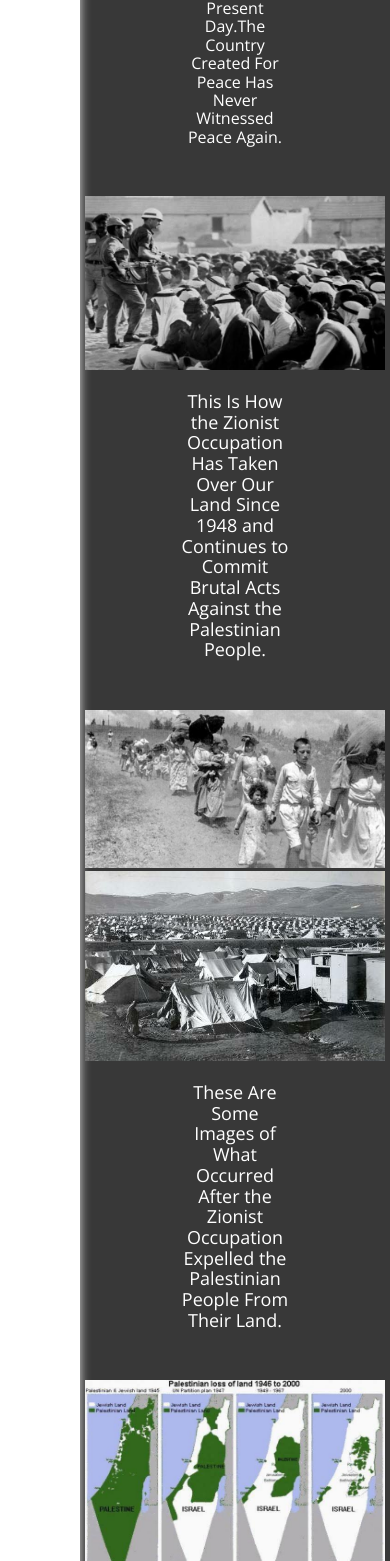
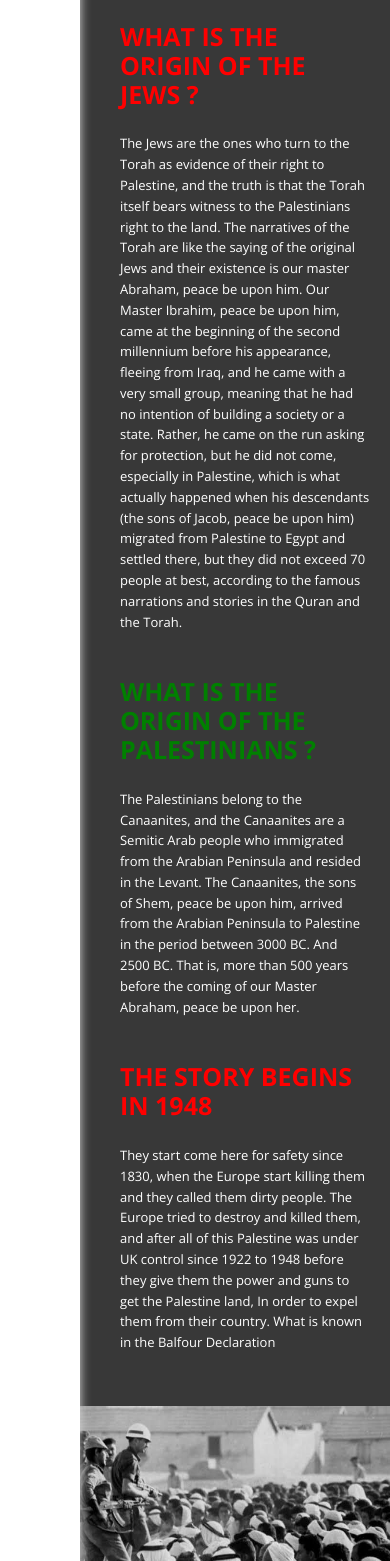
Before and after one commit to omar-diab/Eyes-On-Palestine, a plain HTML site: page index.html in a window 390 px wide. Shown: the part 413-1974 px from the top of the page. Drawn offline with nearby package versions, Linux system fonts and the light colour scheme.

Commit message:
Uploud the file

```diff
--- a/css/main.css
+++ b/css/main.css
@@ -115,7 +115,7 @@ ul{
     border-radius: 50%;
 }
 .page .content h1{
-    margin: 20px 20px 40px;
+    margin: 40px;
     color: var(--green-color);
 }
 .page .content h1::before,
@@ -147,51 +147,144 @@ ul{
 /* End Animation */
 /* Start Truth Story */
 .truth-story{
-    padding: 50px;
+    padding: 30px;
     margin: 50px;
     color: var(--white-color);
 }
 .truth-story .intro{
     text-align: center;
-    margin-bottom: 50px;
+    font-size: 20px;
+    text-transform: uppercase;
+    padding-bottom: 15px;
 }
-.truth-story .intro h2{
+.truth-story .jews-origin h3{
+    color: var(--red-color);
+    font-size: 20px;
+    text-transform: uppercase;
+}
+.truth-story .jews-origin p{
+    font-size: 13px;
+    line-height: 1.6;
+}
+@media(max-width: 768px){
+    .truth-story .intro{
+        text-align: center;
+        font-size: 20px;
+        padding-bottom: 20px;
+        text-transform: uppercase;
+        width: 250px;
+        margin-left: -45px;
+    }
+    .truth-story .jews-origin h3{
+        color: var(--red-color);
+        font-size: 25px;
+        width: 250px;
+        margin-left: -40px;
+        text-transform: uppercase;
+    }
+    .truth-story .jews-origin p{
+        font-size: 13px;
+        line-height: 1.6;
+        width: 250px;
+        margin-left: -40px;
+    }
+}
+.truth-story .pal-origin h3{
+    color: var(--green-color);
+    font-size: 20px;
+    text-transform: uppercase;
+    padding-top: 20px;
+}
+.truth-story .pal-origin p{
+    font-size: 13px;
+    line-height: 1.6;
+}
+@media(max-width: 768px){
+    .truth-story .pal-origin h3{
+        color: var(--green-color);
+        font-size: 25px;
+        width: 250px;
+        margin-left: -40px;
+        text-transform: uppercase;
+    }
+    .truth-story .pal-origin p{
+        font-size: 13px;
+        line-height: 1.6;
+        width: 250px;
+        margin-left: -40px;
+    }
+}
+.truth-story .story h3{
+    color: var(--red-color);
+    font-size: 20px;
+    text-transform: uppercase;
+    padding-top: 20px;
+}
+.truth-story .explain-1{
+    padding-top: 40px;
+}
+.truth-story .explain-1 .image{
+    display: grid;
+    grid-template-columns: repeat(auto-fill, minmax(350px , 1fr));
+    gap: 30px;
+    justify-content: center;
+}
+.truth-story .explain-1 .image img{
+    width: 350px;
+    height: 250px;
+}
+.truth-story .explain-1 p{
+    text-align: center;
+    font-size: 20px;
+    padding-top: 20px;
+    color: var(--green-color);
     font-weight: bold;
-    margin-bottom: 0;
 }
-.truth-story .intro p{
-    font-size: 15px;
+@media(max-width: 768px){
+    .truth-story .explain-1 p{
+        line-height: 1.6;
+        width: 250px;
+        margin-left: -40px;
+    }
 }
-.truth-story .images{
+@media(max-width: 768px){
+    .truth-story .story h3{
+        color: var(--red-color);
+        font-size: 25px;
+        width: 250px;
+        margin-left: -40px;
+        text-transform: uppercase;
+    }
+    .truth-story .story p{
+        font-size: 13px;
+        line-height: 1.6;
+        width: 250px;
+        margin-left: -40px;
+    }
+}
+.truth-story .explain-2{
+    padding-top: 40px;
     text-align: center;
     align-items: center;
 }
-.truth-story .images .img img{
-    width: 500px;
+.truth-story .explain-2 p{
+    font-size: 20px;
+    padding-top: 20px;
+    color: var(--red-color);
+    font-weight: bold;
 }
-.truth-story .images .img{
-    margin-bottom: 50px;
-}
-.truth-story .images .img .one{
-    height: 315.84px;
-}
-.truth-story .images p{
-    font-size: 18px;
-}
-@media(max-width: 767px){
-    .truth-story .images .img img{
-        width: 300px;
-        margin-left: -95px;
+@media(max-width: 768px){
+    .truth-story .explain-2{
+        align-items: center;
     }
-    .truth-story .images .img .one{
-        height: 100%;
+    .truth-story .explain-2 img{
+        width: 308px;
+        margin-left: -80px;
     }
-    .truth-story .intro h2{
-        font-size: 20px;
-        font-weight: bold;
-    }
-    .truth-story .intro p{
-        font-size: 16px;
+    .truth-story .explain-2 p{
+        line-height: 1.6;
+        width: 250px;
+        margin-left: -40px;
     }
 }
 /* End Truth Story */
@@ -200,29 +293,38 @@ ul{
     margin-top: 100px;
     text-align: center;
     font-size: 20px;
-    font-weight: bold;
+    font-weight: normal;
     color: var(--white-color);
-    margin-bottom: 0;
+    margin-bottom: -24px;
 }
 .our-media .medias{
     display: grid;
     grid-template-columns: repeat(auto-fill, minmax(250px, 1fr));
-    margin: 80px 30px;
+    margin: 80px;
     gap: 40px;
 }
 @media(max-width: 970px){
     .our-media .medias{
         grid-template-columns: repeat(auto-fill, minmax(250px, 1fr));
-        margin: 80px 20px;
-        gap: 10px;
-        flex-wrap: wrap;
+        margin: 80px;
+        gap: 20px;
+        column-gap: 26px;
     }
 }
 @media(max-width: 767px){
     .our-media .medias{
         grid-template-columns: minmax(200px, 1fr);
-        margin: 80px 40px;
+        margin: 80px 35px;
         gap: 10px;
+    }
+    .our-media h2{
+        margin-top: 100px;
+        text-align: start;
+        font-size: 20px;
+        font-weight: normal;
+        color: var(--white-color);
+        margin-bottom: -24px;
+        margin-left: 40px;
     }
 }
 .our-media .medias .media{
--- a/index.html
+++ b/index.html
@@ -48,23 +48,53 @@
             <h1 class="p-relative">True Story</h1>
             <div class="truth-story">
                 <div class="intro">
-                    <h2>NO PEACE WITHOUT OUR LAND</h2>
-                    <p>The Story Begins From 15 / 05 / 1948 To The Present Day.The Country Created For Peace Has Never Witnessed Peace Again.</p>
+                    <h2>there is no peace without our land</h2>
                 </div>
-                <div class="images">
-                    <div class="img first">
+                <div class="jews-origin">
+                    <h3>What is the origin of the Jews ?</h3>
+                    <p>
+                        The Jews are the ones who turn to the Torah as evidence of their right to Palestine,
+                        and the truth is that the Torah itself bears witness to the Palestinians right to the land.
+                        The narratives of the Torah are like the saying of the original Jews and their existence is our master Abraham,
+                        peace be upon him. Our Master Ibrahim, peace be upon him, came at the beginning of the second millennium before his appearance,
+                        fleeing from Iraq, and he came with a very small group, meaning that he had no intention of building a society or a state. Rather,
+                        he came on the run asking for protection, but he did not come, especially in Palestine,
+                        which is what actually happened when his descendants (the sons of Jacob, peace be upon him) migrated from Palestine to Egypt and settled there,
+                        but they did not exceed 70 people at best, according to the famous narrations and stories in the Quran and the Torah.
+                    </p>
+                </div>
+                <div class="pal-origin">
+                    <h3>What is the origin of the Palestinians ?</h3>
+                    <p>
+                        The Palestinians belong to the Canaanites, and the Canaanites are a Semitic Arab people who immigrated from the Arabian Peninsula
+                        and resided in the Levant. The Canaanites, the sons of Shem, peace be upon him,
+                        arrived from the Arabian Peninsula to Palestine in the period between 3000 BC. And 2500 BC. That is,
+                        more than 500 years before the coming of our Master Abraham, peace be upon her.
+                    </p>
+                </div>
+                <div class="story">
+                    <h3>The story begins in 1948</h3>
+                    <p>
+                        They start come here for safety since 1830, when the Europe start killing them and they called them dirty people.
+                        The Europe tried to destroy and killed them,
+                        and after all of this Palestine was under UK control since 1922 to 1948
+                        before they give them the power and guns to get the Palestine land, In order to expel them from their country.
+                        What is known in the Balfour Declaration
+                    </p>
+                </div>
+                <div class="explain-1">
+                    <div class="image">
                         <img src="images/Displacement.jpeg" alt="">
-                        <p>This Is How the Zionist Occupation Has Taken Over Our Land Since 1948 and Continues to Commit Brutal Acts Against the Palestinian People.</p>
+                        <img src="images/Displacement-1.jpg" alt="">
+                        <img src="images/Displacement-2.jpg" alt="">
                     </div>
-                    <div class="img second">
-                        <img class="one" src="images/Displacement-1.jpg" alt="">
-                        <img src="images/Displacement-2.jpg" alt="">
-                        <div class="info">
-                            <p>These Are Some Images of What Occurred After the Zionist Occupation Expelled the Palestinian People From Their Land.</p>
-                        </div>
+                    <div class="text">
+                        <p>These are some pictures that illustrate how the Zionist occupation occupies the Palestinian territories</p>
                     </div>
-                    <div class="img third">
-                        <img src="images/map.jpeg" alt="">
+                </div>
+                <div class="explain-2">
+                    <img src="images/map.jpeg" alt="">
+                    <div class="text">
                         <p>This Is How the Zionist Occupation Slowly Stole Our Land.</p>
                     </div>
                 </div>
```
